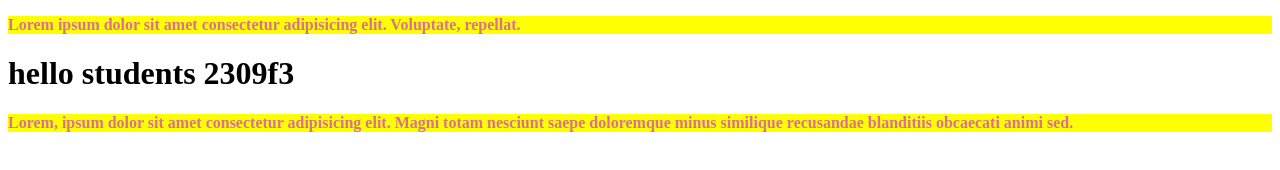
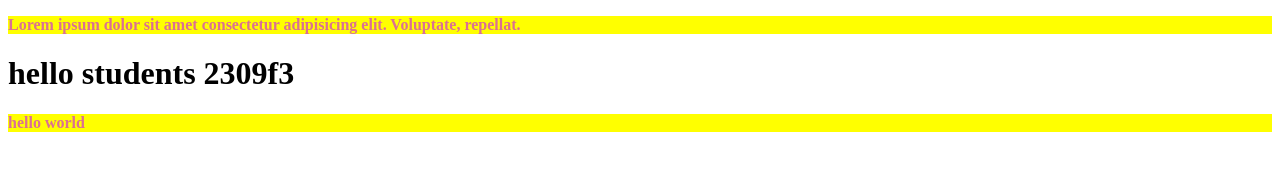
Before and after one commit to khantooba1/second-projec, a plain HTML site: page index.html in a window 1280 px wide. Drawn offline with Linux system fonts and the light colour scheme.

Commit message:
add hello world

```diff
--- a/index.html
+++ b/index.html
@@ -9,6 +9,6 @@
 <body>
     <p>Lorem ipsum dolor sit amet consectetur adipisicing elit. Voluptate, repellat.</p>
     <h1>hello students 2309f3</h1>
-    <p>Lorem, ipsum dolor sit amet consectetur adipisicing elit. Magni totam nesciunt saepe doloremque minus similique recusandae blanditiis obcaecati animi sed.</p>
+    <p>hello world</p>
 </body>
 </html>
```
